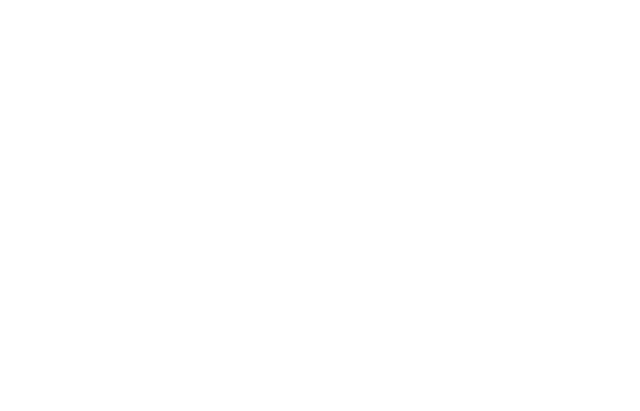
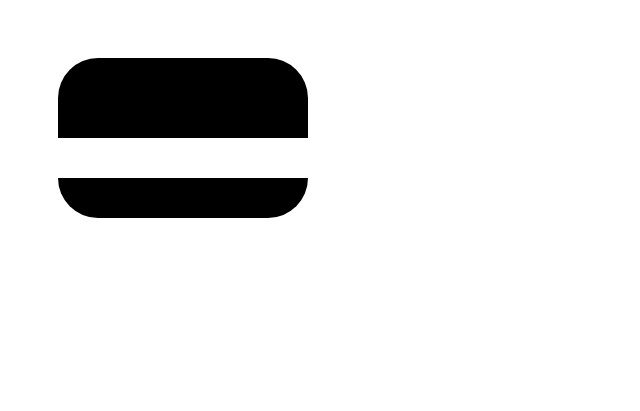
Before and after one commit to RiellaZ/creditcard, a plain HTML site: page index.html in a window 1280 px wide. Shown: the whole page, without its empty margins (0-640 px from the left). Drawn offline with Linux system fonts and the light colour scheme.

Commit message:
final commit

```diff
--- a/index.html
+++ b/index.html
@@ -6,8 +6,9 @@
     <title>Credit Card</title>
 </head>
 <body>
-    <svg>
-        <rect/>
+    <svg width="400" height="400" viewport="500 500 500 500">
+        <rect x="50" y="50" rx="40" ry="40" width="250" height="160" style="fill: black;"/>
+        <line x1="10" y1="150" x2="350" y2="150" style="stroke: white; stroke-width: 40; stroke-opacity: 100%;"/>
     </svg>
 </body>
 </html>
```
